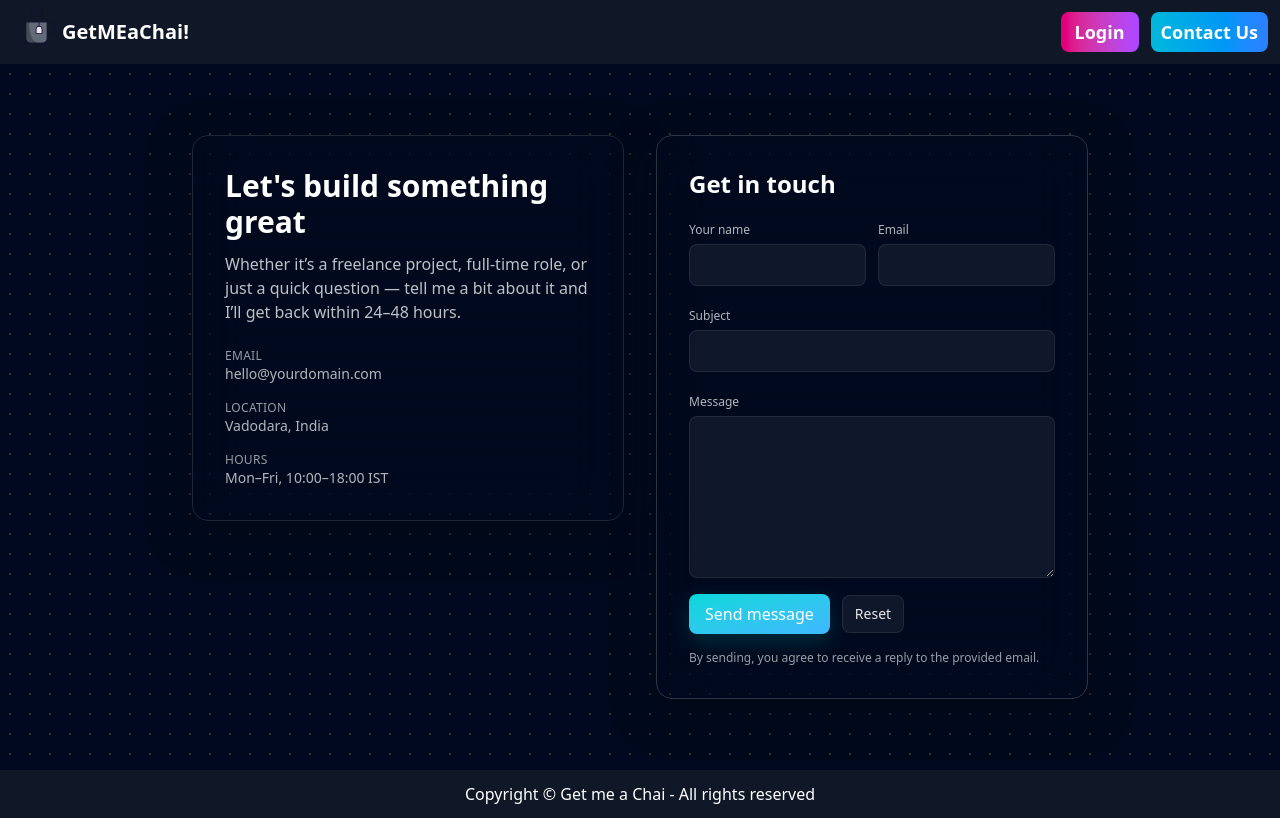
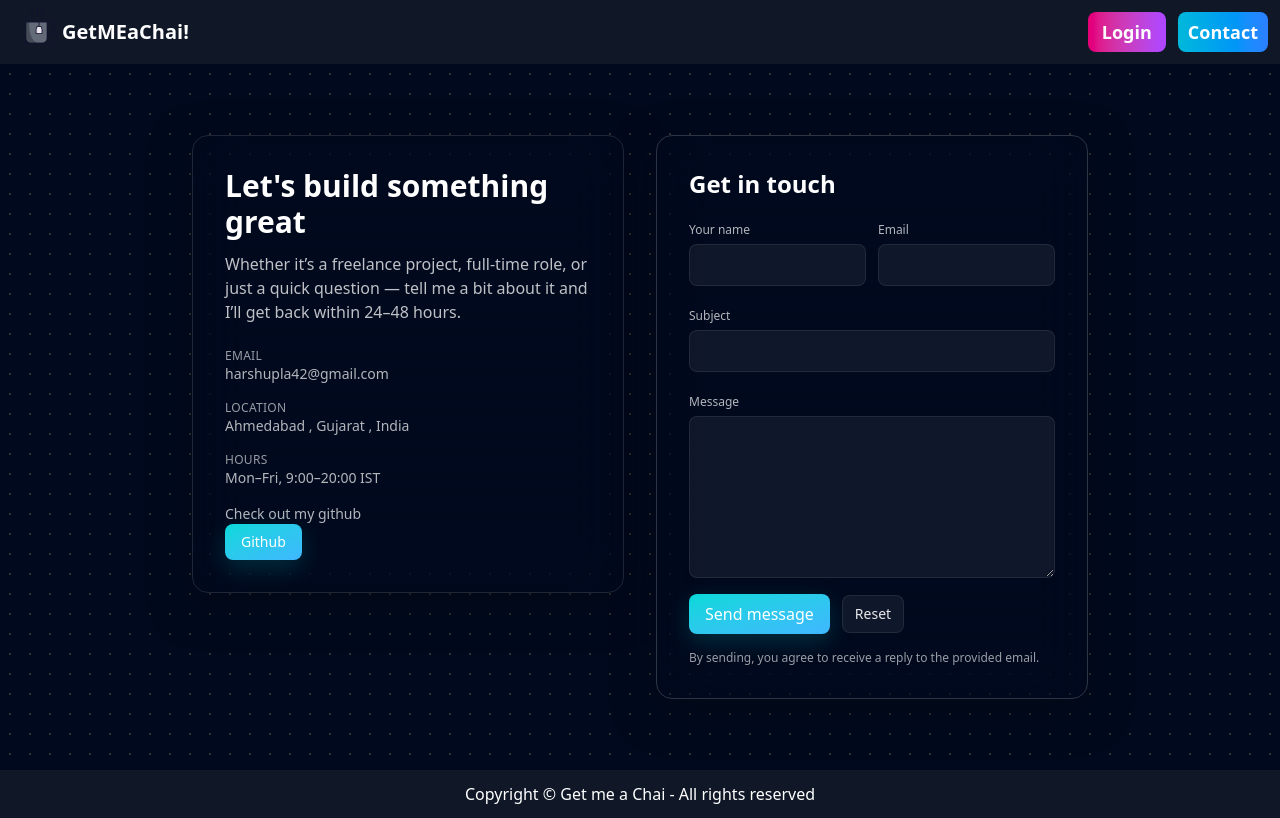
Before and after one commit to harsh-upla/get-me-a-chai, a Next.js app: page /contact in a window 1280 px wide. Built offline with nearby package versions, Linux system fonts and the light colour scheme; no server answers.

Commit message:
contact page edited and Link added

```diff
--- a/app/contact/page.js
+++ b/app/contact/page.js
@@ -1,9 +1,10 @@
 // app/contact/page.js
 import ContactForm from "@/components/ContactForm";
+import Link from "next/link";
 
 export const metadata = {
   title: "Contact — Your Name",
-  description: "Get in touch — production-ready aqua glass contact page",
+  description: "Get in touch with me ",
 };
 
 export default function ContactPage() {
@@ -14,41 +15,66 @@ export default function ContactPage() {
 
       <section className="relative w-full max-w-4xl grid grid-cols-1 md:grid-cols-2 gap-8 items-start">
         {/* Left: Info */}
-        <div className="p-8 rounded-2xl
+        <div
+          className="p-8 rounded-2xl
                         backdrop-blur-xl
                         bg-[linear-linear(180deg,rgba(255,255,255,0.03)_0%,rgba(4,217,217,0.04)_100%)]
                         border border-[rgba(255,255,255,0.12)]
                         shadow-[0_12px_40px_rgba(3,10,18,0.6)]
-                        text-white">
-          <h1 className="text-3xl font-semibold">Let's build something great</h1>
+                        text-white"
+        >
+          <h1 className="text-3xl font-semibold">
+            Let's build something great
+          </h1>
           <p className="mt-3 text-white/75">
-            Whether it’s a freelance project, full-time role, or just a quick question — tell me a bit about it and I’ll get back within 24–48 hours.
+            Whether it’s a freelance project, full-time role, or just a quick
+            question — tell me a bit about it and I’ll get back within 24–48
+            hours.
           </p>
 
           <div className="mt-6 space-y-4 text-sm text-white/70">
             <div>
-              <div className="text-xs uppercase tracking-wide text-white/60">Email</div>
-              <div className="font-medium">hello@yourdomain.com</div>
+              <div className="text-xs uppercase tracking-wide text-white/60">
+                Email
+              </div>
+              <div className="font-medium">harshupla42@gmail.com</div>
             </div>
 
             <div>
-              <div className="text-xs uppercase tracking-wide text-white/60">Location</div>
-              <div className="font-medium">Vadodara, India</div>
+              <div className="text-xs uppercase tracking-wide text-white/60">
+                Location
+              </div>
+              <div className="font-medium">Ahmedabad , Gujarat , India</div>
             </div>
 
             <div>
-              <div className="text-xs uppercase tracking-wide text-white/60">Hours</div>
-              <div className="font-medium">Mon–Fri, 10:00–18:00 IST</div>
+              <div className="text-xs uppercase tracking-wide text-white/60">
+                Hours
+              </div>
+              <div className="font-medium">Mon–Fri, 9:00–20:00 IST</div>
+            </div>
+
+            <div>
+              <div className="">Check out my github</div>
+              <Link
+              href={"https://github.com/harsh-upla/"}
+                type="submit"
+                className="inline-flex items-center gap-3 px-4 py-2 rounded-lg text-white bg-linear-to-br from-[#04D9D9] to-[#3fb7ff] shadow-[0_8px_24px_rgba(4,217,217,0.18)] hover:brightness-95 disabled:opacity-60 transition"
+              >
+                Github
+              </Link>
             </div>
           </div>
         </div>
 
         {/* Right: Form */}
-        <div className="p-6 md:p-8 rounded-2xl
+        <div
+          className="p-6 md:p-8 rounded-2xl
                         backdrop-blur-xl
                         bg-[linear-linear(180deg,rgba(255,255,255,0.06)_0%,rgba(4,217,217,0.08)_100%)]
                         border border-[rgba(255,255,255,0.18)]
-                        shadow-[0_12px_40px_rgba(3,10,18,0.6)]">
+                        shadow-[0_12px_40px_rgba(3,10,18,0.6)]"
+        >
           <ContactForm />
         </div>
       </section>
--- a/components/Navbar.js
+++ b/components/Navbar.js
@@ -127,7 +127,7 @@ const Navbar = () => {
               href={"/contact"}
               type="button"
               className="font-bold relative flex justify-center items-center text-white text-lg px-2.5 py-2.5 rounded-lg leading-5 bg-linear-to-r from-cyan-500 via-blue-500 to-cyan-500 bg-size-[200%_100%] bg-left transition-all duration-500 ease-out hover:bg-right focus:ring-4 focus:outline-none focus:ring-cyan-300 dark:focus:ring-cyan-800" >
-              Contact Us
+              Contact
             </Link>
           </div>
         </div>
```
